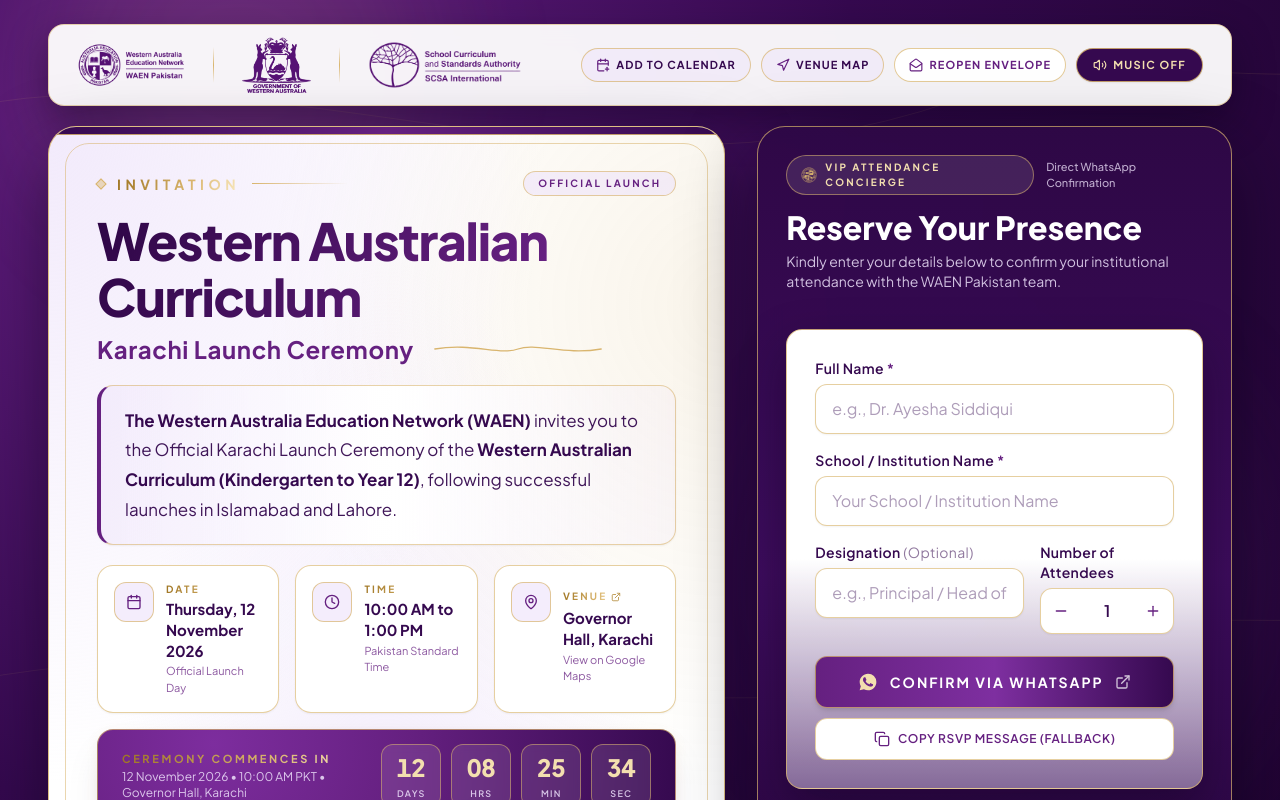
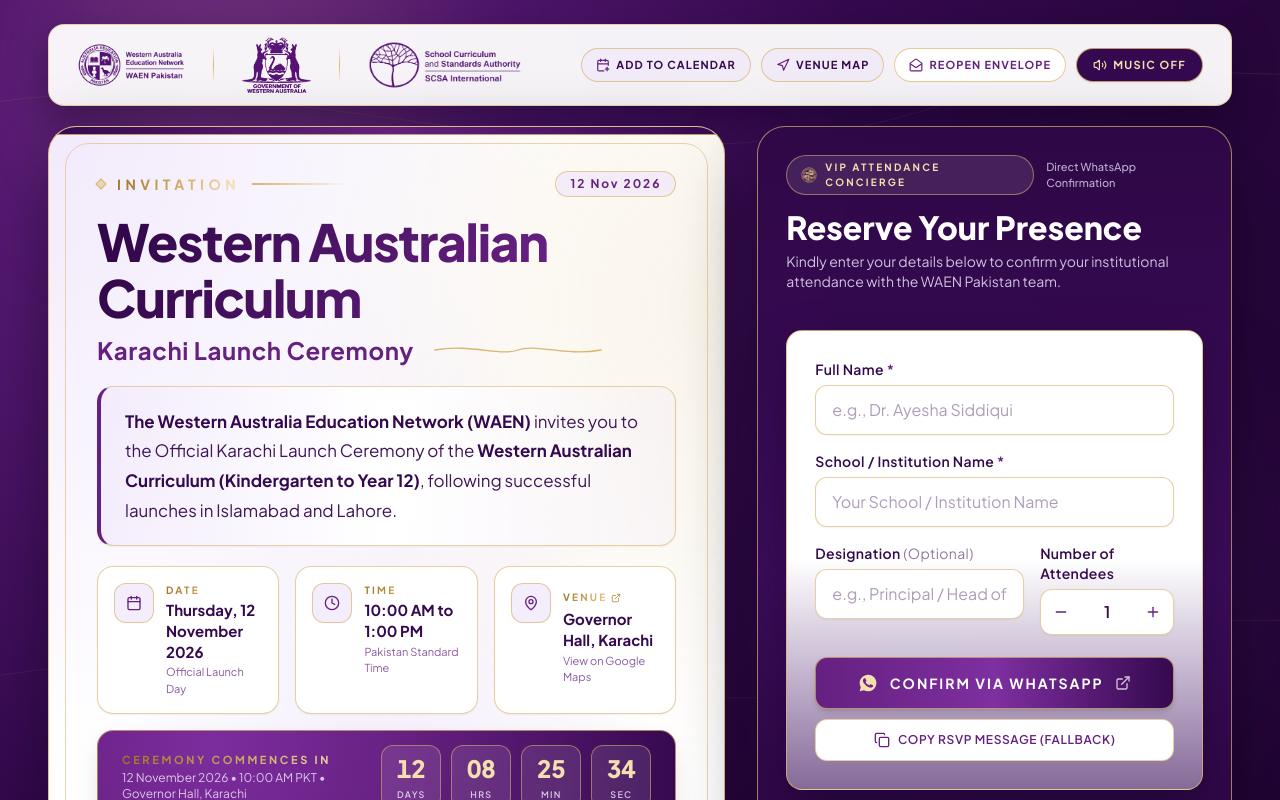
Before and after one commit to Behzad-br/invitaion, a React (Vite) app: page / in a window 1280 px wide. Both pictures are taken after a click on the element 893 px from the left and 432 px from the top of the page. Shown: the top 800 px of the page. Built offline with nearby package versions, Linux system fonts and the light colour scheme.

Commit message:
content: display 12 Nov 2026 in ornamental divider

```diff
--- a/src/components/DesktopInvitationView.jsx
+++ b/src/components/DesktopInvitationView.jsx
@@ -318,8 +318,8 @@ export default function DesktopInvitationView({
                 <span className="h-[1.5px] w-16 xl:w-24 bg-gradient-to-r from-champagne to-transparent" />
               </div>
 
-              <span className="rounded-full border border-champagne/65 bg-lavender/55 px-3.5 py-1 font-decorative text-[10px] font-bold tracking-[0.22em] text-royal uppercase">
-                Official Launch
+              <span className="rounded-full border border-champagne/65 bg-lavender/55 px-3.5 py-1 font-sans text-xs font-bold tracking-[0.16em] text-royal">
+                12 Nov 2026
               </span>
             </div>
 
--- a/src/components/InvitationReveal.jsx
+++ b/src/components/InvitationReveal.jsx
@@ -229,15 +229,18 @@ export default function InvitationReveal({ isRevealed }) {
           </svg>
         </div>
 
-        {/* Gold Ornamental Divider */}
+        {/* Gold Ornamental Divider with Full Short Date */}
         <div
           ref={ornamentRef}
           className="my-5 sm:my-6 lg:my-7 flex items-center justify-center gap-3"
-          aria-hidden="true"
         >
-          <span className="h-[1px] w-16 sm:w-28 bg-gradient-to-r from-transparent to-champagne" />
-          <span className="inline-block h-2.5 w-2.5 rotate-45 border border-champagne bg-champagne/35" />
-          <span className="h-[1px] w-16 sm:w-28 bg-gradient-to-l from-transparent to-champagne" />
+          <span className="h-[1px] w-10 sm:w-20 lg:w-28 bg-gradient-to-r from-transparent to-champagne" aria-hidden="true" />
+          <span className="inline-block h-2 w-2 rotate-45 border border-champagne bg-champagne/35" aria-hidden="true" />
+          <span className="text-gold-shimmer font-sans text-xs sm:text-sm tracking-[0.18em] font-bold">
+            12 Nov 2026
+          </span>
+          <span className="inline-block h-2 w-2 rotate-45 border border-champagne bg-champagne/35" aria-hidden="true" />
+          <span className="h-[1px] w-10 sm:w-20 lg:w-28 bg-gradient-to-l from-transparent to-champagne" aria-hidden="true" />
         </div>
 
         {/* Official Invitation Body Text (Stationary & Easy to Read) */}
```
